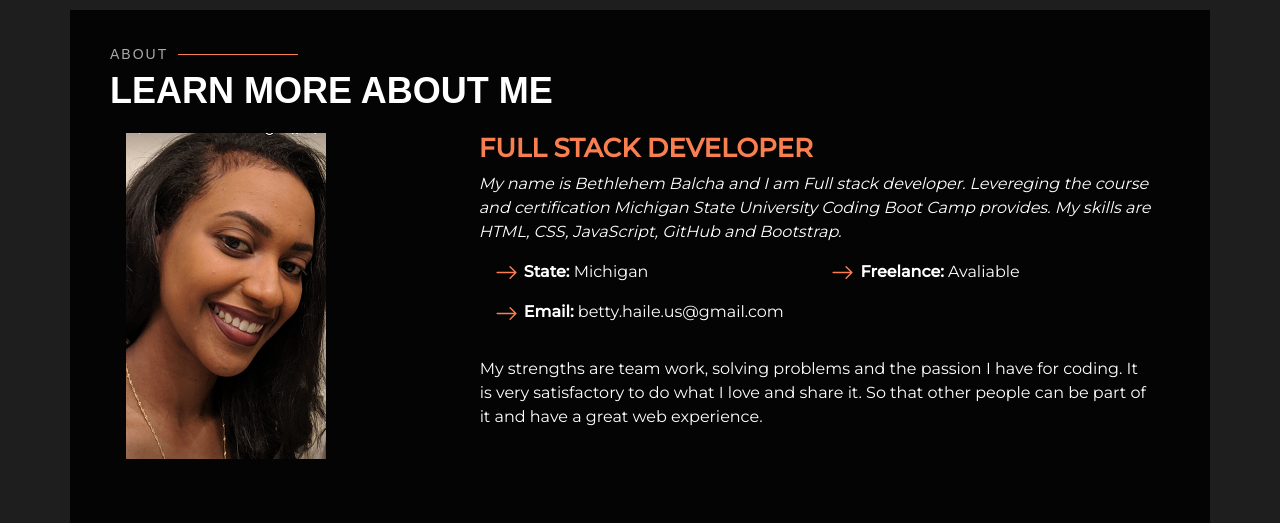
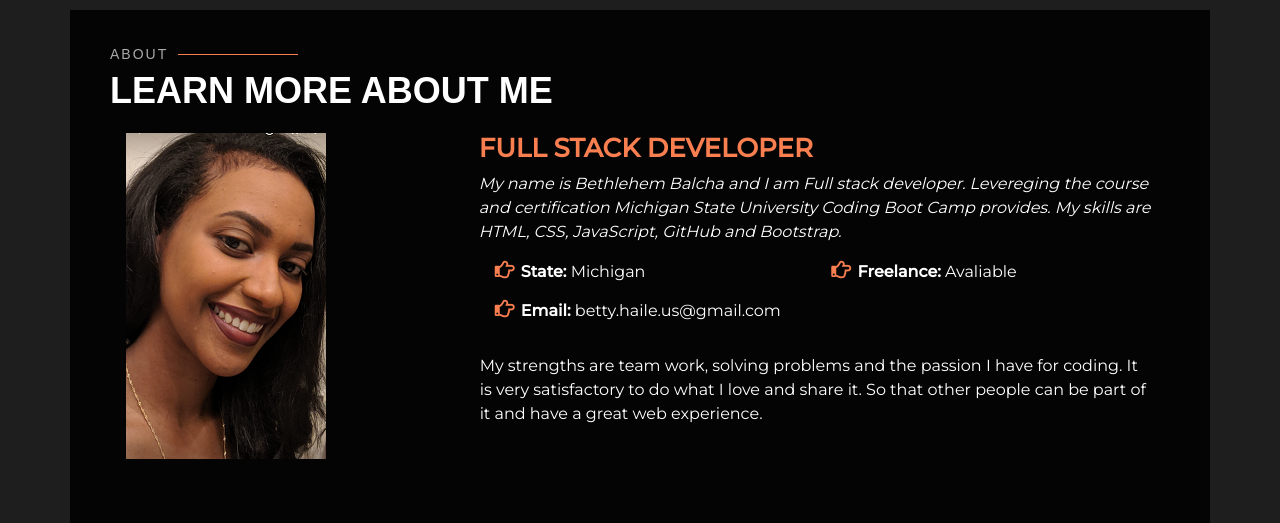
Before and after one commit to bettycode/2.Responsive-Portfolio, a plain HTML site: page index.html in a window 1280 px wide. Shown: the part 822-1345 px from the top of the page. Drawn offline with nearby package versions, Linux system fonts and the light colour scheme; files whose address does not match are found by name.

Commit message:
icon edit

```diff
--- a/CSS/style.css
+++ b/CSS/style.css
@@ -190,8 +190,8 @@ section .about{
  .text-me p{
     font-style: italic!important;
 }
- svg.bi.bi-arrow-right{
-    font-size: 25px;
+.about-icon ul i{
+    font-size: 20px;
     padding-right: 2px;
     color:  #F97F51;
 }
--- a/index.html
+++ b/index.html
@@ -8,7 +8,7 @@
 
         <link rel="stylesheet" href="https://stackpath.bootstrapcdn.com/bootstrap/4.5.2/css/bootstrap.min.css" integrity="sha384-JcKb8q3iqJ61gNV9KGb8thSsNjpSL0n8PARn9HuZOnIxN0hoP+VmmDGMN5t9UJ0Z" crossorigin="anonymous">
         <!--icons-->
-        <link rel="stylesheet" href="file:///C:/Users/betty/Desktop/fontawesome-free-5.14.0-web/fontawesome-free-5.14.0-web/css/all.css">
+        <link rel="stylesheet" href="https://cdnjs.cloudflare.com/ajax/libs/font-awesome/5.14.0/css/all.min.css">
 
         <link rel="stylesheet" href="CSS/style.css">
         <link rel="stylesheet" href="CSS/contact.css">
@@ -106,17 +106,11 @@
                             <div class="col-lg-6 about-icon">
                                 <ul>
                                     <li>
-                                        <svg width="1em" height="1em" viewBox="0 0 16 16" class="bi bi-arrow-right" fill="currentColor" xmlns="http://www.w3.org/2000/svg">
-                                            <path fill-rule="evenodd" d="M1 8a.5.5 0 0 1 .5-.5h11.793l-3.147-3.146a.5.5 0 0 1 .708-.708l4 4a.5.5 0 0 1 0 .708l-4 4a.5.5 0 0 1-.708-.708L13.293 8.5H1.5A.5.5 0 0 1 1 8z"/>
-                                          </svg>
-
+                                        <i class="far fa-hand-point-right"></i>
                                         <strong>State:</strong> Michigan
                                     </li>
                                     <li>
-                                        <svg width="1em" height="1em" viewBox="0 0 16 16" class="bi bi-arrow-right" fill="currentColor" xmlns="http://www.w3.org/2000/svg">
-                                            <path fill-rule="evenodd" d="M1 8a.5.5 0 0 1 .5-.5h11.793l-3.147-3.146a.5.5 0 0 1 .708-.708l4 4a.5.5 0 0 1 0 .708l-4 4a.5.5 0 0 1-.708-.708L13.293 8.5H1.5A.5.5 0 0 1 1 8z"/>
-                                          </svg>
-
+                                        <i class="far fa-hand-point-right"></i>
                                         <strong>Email:</strong> betty.haile.us@gmail.com
                                     </li>
                                 </ul>
@@ -125,9 +119,7 @@
                                 <ul>
 
                                     <li>
-                                        <svg width="1em" height="1em" viewBox="0 0 16 16" class="bi bi-arrow-right" fill="currentColor" xmlns="http://www.w3.org/2000/svg">
-                                            <path fill-rule="evenodd" d="M1 8a.5.5 0 0 1 .5-.5h11.793l-3.147-3.146a.5.5 0 0 1 .708-.708l4 4a.5.5 0 0 1 0 .708l-4 4a.5.5 0 0 1-.708-.708L13.293 8.5H1.5A.5.5 0 0 1 1 8z"/>
-                                          </svg>
+                                        <i class="far fa-hand-point-right"></i>
                                         <strong>Freelance:</strong> Avaliable
                                     </li>
                                 </ul>
```
